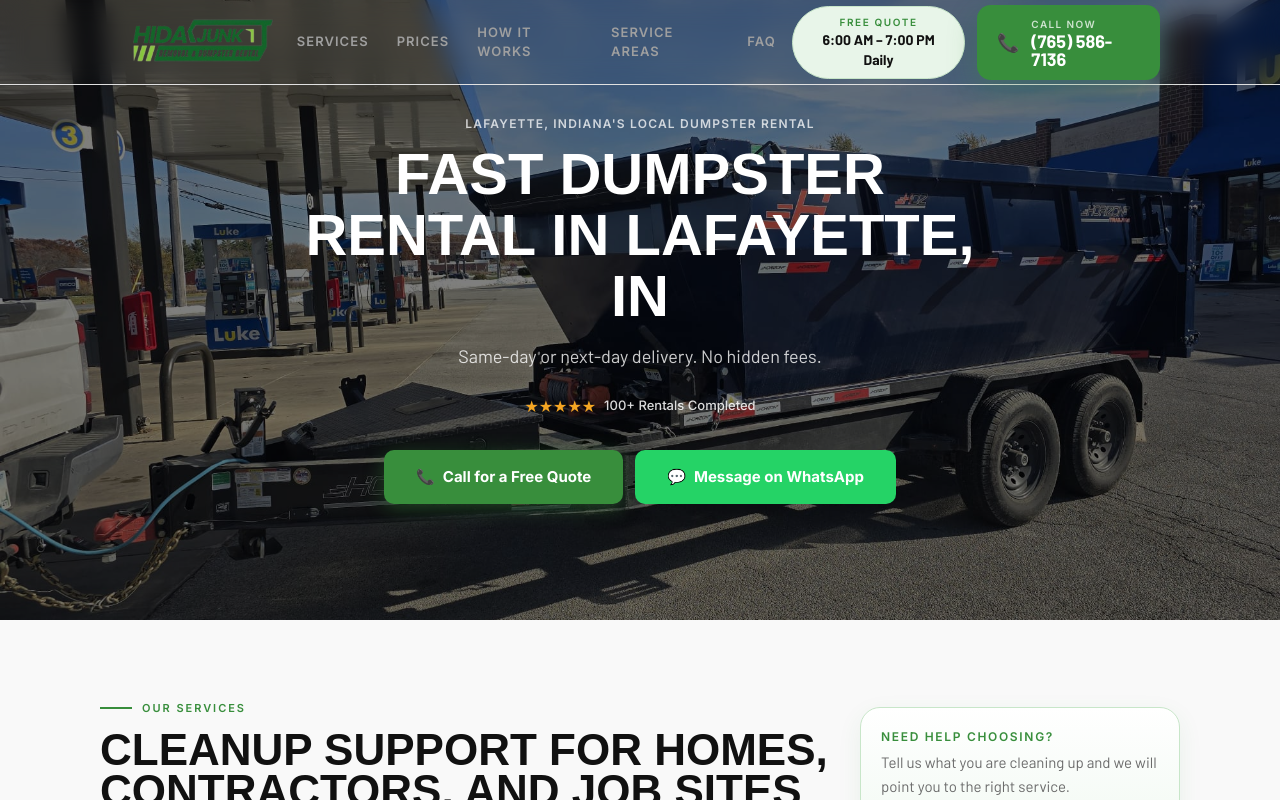
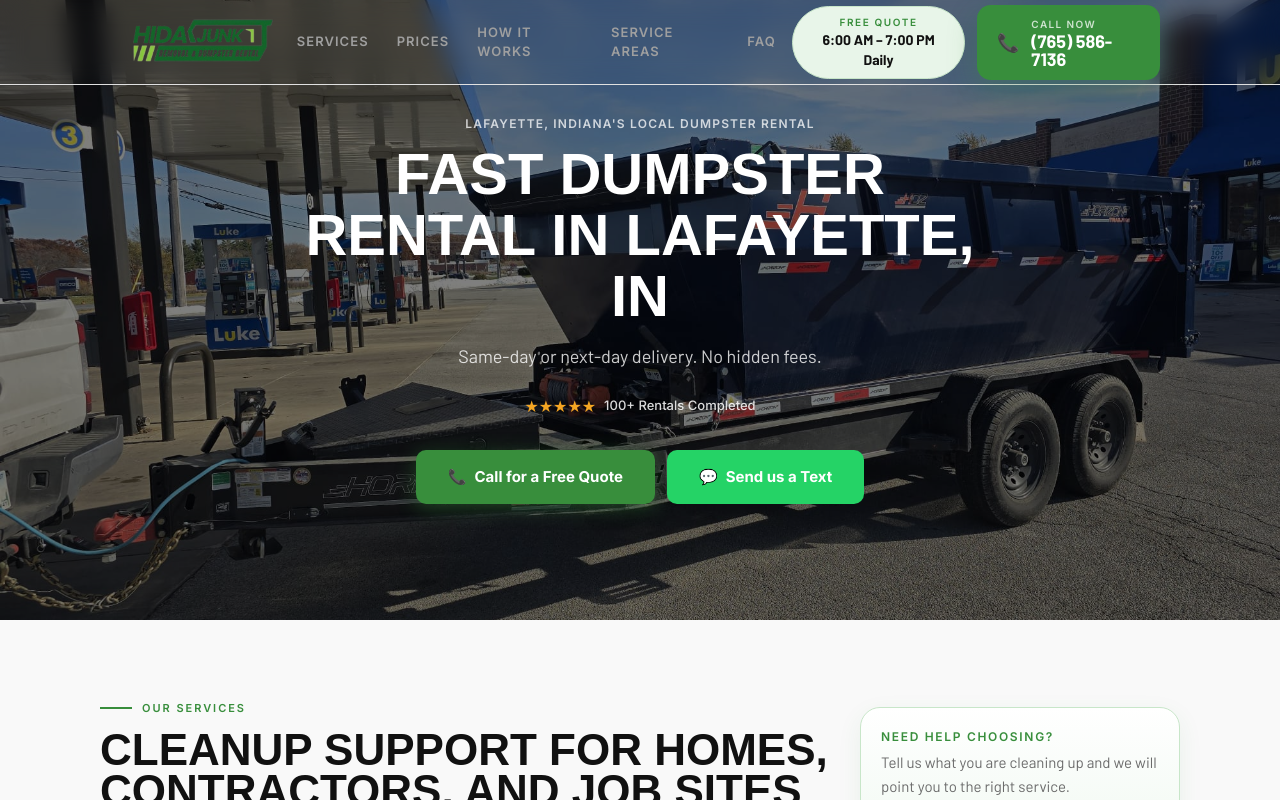
Before and after one commit to Rubenhdz20/Dumpster-Website, a Next.js app: page / in a window 1280 px wide. Shown: the top 800 px of the page. Built offline with nearby package versions, Linux system fonts and the light colour scheme; a web font is replaced by a local one.

Commit message:
Change whatsapp links and texts for messages content

```diff
--- a/components/FinalCTA.tsx
+++ b/components/FinalCTA.tsx
@@ -1,4 +1,4 @@
-import { BUSINESS, HERO, PRICING } from "@/libs/constants"
+import { BUSINESS } from "@/libs/constants"
 
 const closingPoints = [
   "Fast answers from a local owner-operated team",
@@ -6,20 +6,6 @@ const closingPoints = [
   "Clear pricing before the dumpster is delivered",
 ] as const
 
-const quickStats = [
-  {
-    value: `${PRICING.tenYard.size} from $${PRICING.tenYard.price}`,
-    label: "entry pricing",
-  },
-  {
-    value: HERO.socialProof,
-    label: "completed locally",
-  },
-  {
-    value: BUSINESS.hours.replace(" Daily", ""),
-    label: "available every day",
-  },
-] as const
 
 export default function FinalCTA() {
   return (
@@ -72,12 +58,12 @@ export default function FinalCTA() {
                   Call {BUSINESS.phone}
                 </a>
                 <a
-                  href={BUSINESS.whatsapp}
+                  href={BUSINESS.sms}
                   target="_blank"
                   rel="noopener noreferrer"
                   className="inline-flex items-center justify-center rounded-[14px] bg-[var(--whatsapp)] px-6 py-4 font-[family-name:var(--font-inter)] text-[15px] font-bold text-white transition-colors hover:brightness-95"
                 >
-                  Message on WhatsApp
+                  Send us a Text
                 </a>
                 <a
                   href={`mailto:${BUSINESS.email}`}
--- a/components/Header.tsx
+++ b/components/Header.tsx
@@ -160,12 +160,12 @@ export default function Header() {
                 📞 Call for a Free Quote
               </a>
               <a
-                href={BUSINESS.whatsapp}
+                href={BUSINESS.sms}
                 target="_blank"
                 rel="noopener noreferrer"
                 className="inline-flex items-center justify-center rounded-[16px] bg-[var(--whatsapp)] px-5 py-4 font-[family-name:var(--font-inter)] text-base font-bold text-white"
               >
-                💬 WhatsApp Us
+                💬 Send us a Text
               </a>
             </div>
           </div>
--- a/components/Hero.tsx
+++ b/components/Hero.tsx
@@ -11,8 +11,8 @@ const ctaLinks = [
     external: false,
   },
   {
-    href: BUSINESS.whatsapp,
-    label: "Message on WhatsApp",
+    href: BUSINESS.sms,
+    label: "Send us a Text",
     icon: "💬",
     className:
       "bg-[var(--whatsapp)] hover:brightness-95 focus-visible:outline-[var(--whatsapp)]",
--- a/components/ServiceAreas.tsx
+++ b/components/ServiceAreas.tsx
@@ -180,12 +180,12 @@ export default function ServiceAreas() {
                   Call {BUSINESS.phone}
                 </a>
                 <a
-                  href={BUSINESS.whatsapp}
+                  href={BUSINESS.sms}
                   target="_blank"
                   rel="noopener noreferrer"
                   className="inline-flex items-center justify-center rounded-[12px] border border-[var(--green-border)] bg-white px-5 py-3 font-[family-name:var(--font-inter)] text-[14px] font-bold text-[var(--green)] transition-colors hover:bg-[var(--green-light)]"
                 >
-                  Message on WhatsApp
+                  Send us a Text
                 </a>
               </div>
             </div>
--- a/libs/constants.ts
+++ b/libs/constants.ts
@@ -2,8 +2,8 @@ export const BUSINESS = {
   name: "HIDA Dumpster",
   phone: "(765) 586-7136",
   phoneHref: "tel:+17655867136",
-  whatsapp: "https://wa.me/17655867136?text=Hi%20HIDA%20Dumpster%2C%20I%27d%20like%20to%20get%20a%20quote",
-  email: "Andresrmzhidalgo@gmail.com",
+  sms: "sms:+17655867136&body=Hi%20HIDA%20Dumpster%2C%20I%27d%20like%20to%20get%20a%20quote",
+  email: "andresrmzhidalgo@gmail.com",
   hours: "6:00 AM – 7:00 PM Daily",
   city: "Lafayette, Indiana",
   zip: "47904",
```
